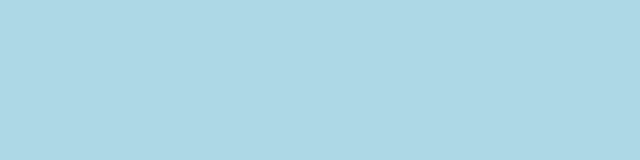
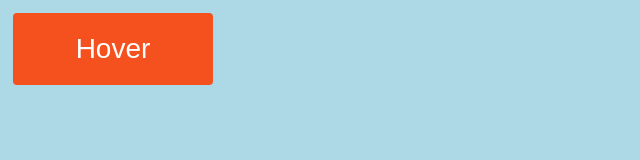
Before and after one commit to definitelynotchathuka/chooky, a plain HTML site: page index.html in a window 1280 px wide. Shown: the whole page, without its empty margins (0-640 px from the left). Drawn offline with Linux system fonts and the light colour scheme.

Commit message:
Update index.html

```diff
--- a/index.html
+++ b/index.html
@@ -14,12 +14,50 @@ h1 {
 }
 
 p {
-    font-family: verdana;
+    font-family: helvetica;
     font-size: 20px;
+}
+        .button {
+  border-radius: 4px;
+  background-color: #f4511e;
+  border: none;
+  color: #FFFFFF;
+  text-align: center;
+  font-size: 28px;
+  padding: 20px;
+  width: 200px;
+  transition: all 0.5s;
+  cursor: pointer;
+  margin: 5px;
+}
+
+.button span {
+  cursor: pointer;
+  display: inline-block;
+  position: relative;
+  transition: 0.5s;
+}
+
+.button span:after {
+  content: '\00bb';
+  position: absolute;
+  opacity: 0;
+  top: 0;
+  right: -20px;
+  transition: 0.5s;
+}
+
+.button:hover span {
+  padding-right: 25px;
+}
+
+.button:hover span:after {
+  opacity: 1;
+  right: 0;
 }
 </style>
      </head>
 
      <body>
-
+     <button class="button"><span>Hover </span></button>
      </body>
```
